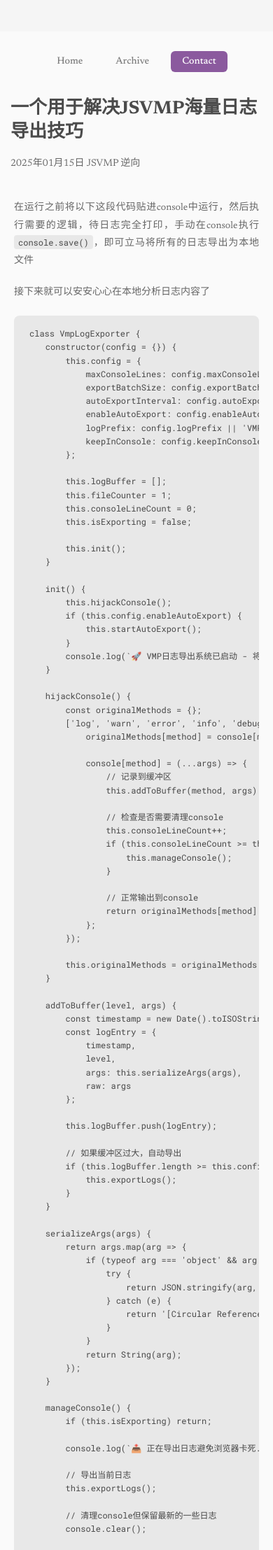
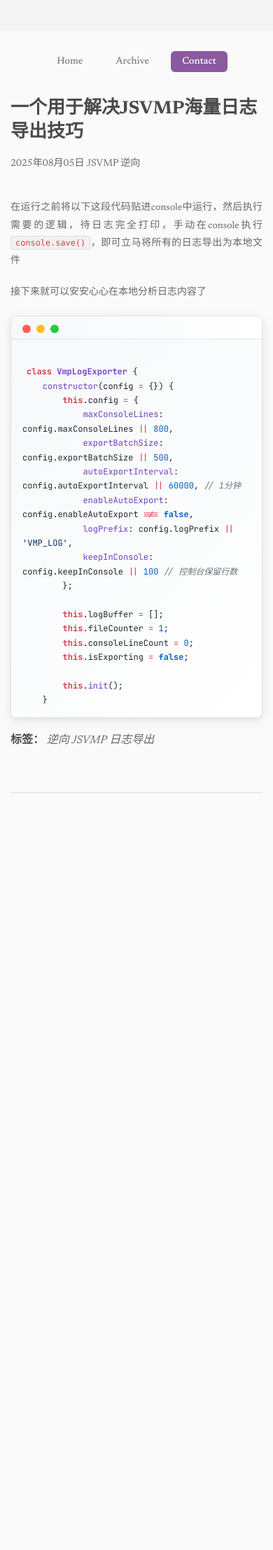
Before and after one commit to haloowhite/blog, a Jekyll site: the page built from _posts/2025-08-05-vmp-log-exporter.md, in a window 390 px wide. Shown: the part 414-2629 px from the top of the page at 70% size. Built offline with Jekyll 4.4.1, drawn with Linux system fonts in a browser that asks for light colours; some web fonts are replaced; some of the changed text lies outside the part shown.

Commit message:
feat: optimize style and ui/ux.

```diff
--- a/_config.yml
+++ b/_config.yml
@@ -10,6 +10,17 @@
 markdown: kramdown
 highlighter: rouge
 permalink: /:year/:month/:day/:title/
+
+# Markdown processing
+kramdown:
+  input: GFM
+  syntax_highlighter: rouge
+  syntax_highlighter_opts:
+    wrap: true
+    line_numbers: false
+    block:
+      line_numbers: false
+      wrap: true
 
 # Plugins
 plugins:
--- a/_layouts/default.html
+++ b/_layouts/default.html
@@ -130,5 +130,8 @@
         {{ content }}
     </main>
 </div>
+
+<!-- Code Copy Functionality -->
+<script src="{{ '/assets/js/code-copy.js' | relative_url }}"></script>
 </body>
 </html>
--- a/_posts/2025-08-05-vmp-log-exporter.md
+++ b/_posts/2025-08-05-vmp-log-exporter.md
@@ -1,7 +1,7 @@
 ---
 layout: post
 title: "一个用于解决JSVMP海量日志导出技巧"
-date: 2025-01-15
+date: 2025-08-05
 categories: [JSVMP, 逆向]
 tags: [逆向, JSVMP, 日志导出]
 excerpt: "在运行之前将以下这段代码贴进console中运行，然后执行需要的逻辑，待日志完全打印，手动在console执行 `console.save()`，即可立马将所有的日志导出为本地文件..."
--- a/assets/css/main.scss
+++ b/assets/css/main.scss
@@ -1,8 +1,9 @@
 ---
 ---
 
+@import "syntax-highlighting";
 
-@import url('https://fonts.googleapis.com/css2?family=Grape+Nuts&family=Inter:ital,opsz,wght@0,14..32,100..900;1,14..32,100..900&family=Newsreader:ital,opsz,wght@0,6..72,200..800;1,6..72,200..800&family=Roboto+Mono:ital,wght@0,100..700;1,100..700&family=Roboto:ital,wght@0,100..900;1,100..900&display=swap');
+@import url('https://fonts.googleapis.com/css2?family=Grape+Nuts&family=Inter:ital,opsz,wght@0,14..32,100..900;1,14..32,100..900&family=Newsreader:ital,opsz,wght@0,6..72,200..800;1,6..72,200..800&family=Roboto+Mono:ital,wght@0,100..700;1,100..700&family=Roboto:ital,wght@0,100..900;1,100..900&family=JetBrains+Mono:ital,wght@0,100..800;1,100..800&display=swap');
 
 
 $primary-gray: #f5f5f5;
@@ -27,10 +28,13 @@ $icon-black: #000;
 
 body {
   font-family: "Newsreader", serif;
-
   background-color: $off-white;
   color: $text-dark;
   line-height: 1.6;
+  font-feature-settings: "liga" 1, "kern" 1;
+  text-rendering: optimizeLegibility;
+  -webkit-font-smoothing: antialiased;
+  -moz-osx-font-smoothing: grayscale;
 }
 
 
@@ -444,6 +448,22 @@ body {
 }
 
 
+.post {
+  width: 100%;
+  margin: 0;
+  overflow-wrap: break-word;
+  word-wrap: break-word;
+  word-break: break-word;
+  box-sizing: border-box;
+
+  * {
+    max-width: 100%;
+    box-sizing: border-box;
+    overflow-wrap: break-word;
+    word-wrap: break-word;
+  }
+}
+
 .post-header {
   margin-bottom: 40px;
 
@@ -469,8 +489,11 @@ body {
 .post-content {
   line-height: 1.8;
   max-width: 100%;
-  margin: 0 20px;
+  margin: 0;
+  padding: 0;
   font-size: 16px;
+  word-wrap: break-word;
+  overflow-wrap: break-word;
 
 
   h1, h2, h3, h4, h5, h6 {
@@ -568,13 +591,16 @@ body {
     }
   }
 
-  code {
-    font-family: "Roboto Mono", monospace;
-    background-color: $secondary-gray;
-    padding: 3px 8px;
-    border-radius: 4px;
-    font-size: 0.88em;
-    color: $text-dark;
+  // Inline code styling (for `code` not in code blocks)
+  code:not(.highlighter-rouge code):not(.highlight code) {
+    font-family: "SF Mono", "Monaco", "Cascadia Code", "Roboto Mono", monospace;
+    background-color: rgba(239, 239, 239, 0.8);
+    color: #d73a49;
+    padding: 2px 6px;
+    border-radius: 3px;
+    font-size: 0.85em;
+    font-weight: 500;
+    border: 1px solid rgba(0, 0, 0, 0.08);
   }
 
   pre {
@@ -614,22 +640,29 @@ body {
 
   img {
     max-width: 100%;
+    width: auto;
     height: auto;
-    border-radius: 8px;
-    margin: 24px 0;
+    border-radius: 3px;
+    margin: 24px auto;
+    display: block;
     box-shadow: 0 4px 12px rgba(0, 0, 0, 0.1);
   }
 
 
   table {
     width: 100%;
+    max-width: 100%;
     border-collapse: collapse;
     margin: 32px 0;
+    table-layout: fixed;
+    word-wrap: break-word;
 
     th, td {
       padding: 12px 16px;
       text-align: left;
       border-bottom: 1px solid $border-color;
+      word-wrap: break-word;
+      overflow-wrap: break-word;
     }
 
     th {
@@ -811,8 +844,11 @@ body {
 .page-content {
   line-height: 1.8;
   max-width: 100%;
-  margin: 0 20px;
+  margin: 0;
+  padding: 0;
   font-size: 16px;
+  word-wrap: break-word;
+  overflow-wrap: break-word;
 
   h1, h2, h3, h4, h5, h6 {
     color: $text-dark;
@@ -972,7 +1008,8 @@ body {
     margin-left: 0;
 
     .post-content, .page-content {
-      margin: 0 10px;
+      margin: 0;
+      padding: 0;
       font-size: 15px;
 
       h1 {
@@ -1076,7 +1113,8 @@ body {
     margin-left: 0;
 
     .post-content, .page-content {
-      margin: 0 5px;
+      margin: 0;
+      padding: 0;
       font-size: 14px;
 
       h1 {
@@ -1140,3 +1178,134 @@ body {
   line-height: 1.6;
   margin-top: 8px;
 }
+
+// Enhanced code block styles - only for .highlighter-rouge DIV containers (multi-line code blocks)
+// Exclude inline code elements
+.highlighter-rouge:not(code) {
+  position: relative;
+  margin: 32px 0;
+  border-radius: 12px;
+  background: linear-gradient(135deg, #f6f8fa 0%, #ffffff 100%);
+  box-shadow: 0 4px 16px rgba(0, 0, 0, 0.08),
+              0 2px 4px rgba(0, 0, 0, 0.04);
+  border: 1px solid #e1e4e8;
+  overflow: hidden;
+  width: 100%;
+  max-width: 100%;
+  box-sizing: border-box;
+
+  // Header bar for macOS-style appearance (only on the outer container)
+  &::before {
+    content: '';
+    display: block;
+    height: 32px;
+    background: linear-gradient(90deg, #f6f8fa 0%, #ffffff 100%);
+    border-bottom: 1px solid #e1e4e8;
+    position: relative;
+  }
+
+  // macOS window controls (only on the outer container)
+  &::after {
+    content: '';
+    position: absolute;
+    top: 12px;
+    left: 16px;
+    width: 12px;
+    height: 12px;
+    border-radius: 50%;
+    background: #ff5f56;
+    box-shadow: 20px 0 0 #ffbd2e, 40px 0 0 #27ca3f;
+  }
+
+  .highlight {
+    // Remove any duplicate styling from .highlight since it's inside .highlighter-rouge
+    &::before, &::after {
+      display: none !important;
+    }
+  }
+
+  pre {
+    background: transparent !important;
+    padding: 24px;
+    margin: 0;
+    overflow-x: auto;
+    overflow-y: auto;
+    max-height: 500px;
+    font-family: "JetBrains Mono", "Fira Code", "SF Mono", "Cascadia Code", "Roboto Mono", monospace;
+    line-height: 1.7;
+    font-size: 14px;
+    color: #24292f;
+    max-width: 100%;
+    box-sizing: border-box;
+    scrollbar-width: thin;
+    scrollbar-color: transparent transparent;
+
+    &:hover {
+      scrollbar-color: rgba(139, 90, 158, 0.6) rgba(0, 0, 0, 0.05);
+    }
+
+    &::-webkit-scrollbar {
+      height: 6px;
+      width: 6px;
+    }
+
+    &::-webkit-scrollbar-track {
+      background: transparent;
+      border-radius: 3px;
+    }
+
+    &::-webkit-scrollbar-thumb {
+      background: transparent;
+      border-radius: 3px;
+      transition: background 0.3s ease;
+    }
+
+    &:hover::-webkit-scrollbar-track {
+      background: rgba(0, 0, 0, 0.05);
+    }
+
+    &:hover::-webkit-scrollbar-thumb {
+      background: rgba(139, 90, 158, 0.6);
+
+      &:hover {
+        background: rgba(139, 90, 158, 0.8);
+      }
+    }
+
+    code {
+      background: none !important;
+      padding: 0;
+      font-size: inherit;
+      color: inherit;
+      border-radius: 0;
+      font-family: inherit;
+      white-space: pre-wrap;
+      word-wrap: break-word;
+      overflow-wrap: break-word;
+    }
+  }
+}
+
+// Responsive adjustments for enhanced code blocks
+@media (max-width: 768px) {
+  .highlighter-rouge:not(code) {
+    margin: 24px 0;
+    border-radius: 8px;
+
+    pre {
+      padding: 20px;
+      font-size: 13px;
+    }
+  }
+}
+
+@media (max-width: 480px) {
+  .highlighter-rouge:not(code) {
+    margin: 20px 0;
+
+    pre {
+      padding: 16px;
+      font-size: 12px;
+    }
+  }
+}
--- /dev/null
+++ b/assets/css/syntax-highlighting.scss
@@ -0,0 +1,102 @@
+// GitHub Light Theme for Rouge - GitHub style light syntax highlighting
+.highlighter-rouge, .highlight {
+  // Base colors
+  color: #24292f;
+  background-color: transparent;
+
+  // Highlighted line
+  .hll { background-color: #f6f8fa }
+
+  // Comments
+  .c { color: #6a737d; font-style: italic } /* Comment */
+  .ch { color: #6a737d; font-style: italic } /* Comment.Hashbang */
+  .cm { color: #6a737d; font-style: italic } /* Comment.Multiline */
+  .c1 { color: #6a737d; font-style: italic } /* Comment.Single */
+  .cs { color: #6a737d; font-style: italic; font-weight: bold } /* Comment.Special */
+
+  // Preprocessor
+  .cp { color: #d73a49; font-weight: bold } /* Comment.Preproc */
+  .cpf { color: #6a737d; font-style: italic } /* Comment.PreprocFile */
+
+  // Keywords
+  .k { color: #d73a49; font-weight: bold } /* Keyword */
+  .kc { color: #005cc5; font-weight: bold } /* Keyword.Constant */
+  .kd { color: #d73a49; font-weight: bold } /* Keyword.Declaration */
+  .kn { color: #d73a49; font-weight: bold } /* Keyword.Namespace */
+  .kp { color: #d73a49; font-weight: bold } /* Keyword.Pseudo */
+  .kr { color: #d73a49; font-weight: bold } /* Keyword.Reserved */
+  .kt { color: #005cc5; font-weight: bold } /* Keyword.Type */
+
+  // Operators
+  .o { color: #d73a49 } /* Operator */
+  .ow { color: #d73a49; font-weight: bold } /* Operator.Word */
+
+  // Strings
+  .s { color: #032f62 } /* Literal.String */
+  .sa { color: #032f62 } /* Literal.String.Affix */
+  .sb { color: #032f62 } /* Literal.String.Backtick */
+  .sc { color: #032f62 } /* Literal.String.Char */
+  .dl { color: #032f62 } /* Literal.String.Delimiter */
+  .sd { color: #032f62; font-style: italic } /* Literal.String.Doc */
+  .s2 { color: #032f62 } /* Literal.String.Double */
+  .se { color: #005cc5 } /* Literal.String.Escape */
+  .sh { color: #032f62 } /* Literal.String.Heredoc */
+  .si { color: #005cc5 } /* Literal.String.Interpol */
+  .sx { color: #032f62 } /* Literal.String.Other */
+  .sr { color: #032f62 } /* Literal.String.Regex */
+  .s1 { color: #032f62 } /* Literal.String.Single */
+  .ss { color: #005cc5 } /* Literal.String.Symbol */
+
+  // Numbers
+  .m { color: #005cc5 } /* Literal.Number */
+  .mb { color: #005cc5 } /* Literal.Number.Bin */
+  .mf { color: #005cc5 } /* Literal.Number.Float */
+  .mh { color: #005cc5 } /* Literal.Number.Hex */
+  .mi { color: #005cc5 } /* Literal.Number.Integer */
+  .mo { color: #005cc5 } /* Literal.Number.Oct */
+  .il { color: #005cc5 } /* Literal.Number.Integer.Long */
+
+  // Names
+  .n { color: #24292f } /* Name */
+  .na { color: #6f42c1 } /* Name.Attribute */
+  .nb { color: #005cc5 } /* Name.Builtin */
+  .bp { color: #005cc5 } /* Name.Builtin.Pseudo */
+  .nc { color: #6f42c1; font-weight: bold } /* Name.Class */
+  .no { color: #005cc5 } /* Name.Constant */
+  .nd { color: #6f42c1 } /* Name.Decorator */
+  .ni { color: #24292f } /* Name.Entity */
+  .ne { color: #d73a49; font-weight: bold } /* Name.Exception */
+  .nf { color: #6f42c1 } /* Name.Function */
+  .fm { color: #6f42c1 } /* Name.Function.Magic */
+  .nl { color: #24292f } /* Name.Label */
+  .nn { color: #6f42c1 } /* Name.Namespace */
+  .nx { color: #24292f } /* Name.Other */
+  .py { color: #24292f } /* Name.Property */
+  .nt { color: #22863a } /* Name.Tag */
+  .nv { color: #e36209 } /* Name.Variable */
+  .vc { color: #e36209 } /* Name.Variable.Class */
+  .vg { color: #e36209 } /* Name.Variable.Global */
+  .vi { color: #e36209 } /* Name.Variable.Instance */
+  .vm { color: #e36209 } /* Name.Variable.Magic */
+
+  // Generic
+  .g { color: #24292f } /* Generic */
+  .gd { color: #d73a49; background-color: #ffeef0 } /* Generic.Deleted */
+  .ge { font-style: italic } /* Generic.Emph */
+  .gr { color: #d73a49 } /* Generic.Error */
+  .gh { color: #005cc5; font-weight: bold } /* Generic.Heading */
+  .gi { color: #22863a; background-color: #f0fff4 } /* Generic.Inserted */
+  .go { color: #6a737d } /* Generic.Output */
+  .gp { color: #6a737d } /* Generic.Prompt */
+  .gs { font-weight: bold } /* Generic.Strong */
+  .gu { color: #005cc5; font-weight: bold } /* Generic.Subheading */
+  .gt { color: #d73a49 } /* Generic.Traceback */
+
+  // Other
+  .err { color: #f8f8f2; background-color: #d73a49 } /* Error */
+  .l { color: #24292f } /* Literal */
+  .ld { color: #032f62 } /* Literal.Date */
+  .p { color: #24292f } /* Punctuation */
+  .w { color: #24292f } /* Text.Whitespace */
+  .x { color: #24292f } /* Other */
+}
--- /dev/null
+++ b/assets/js/code-copy.js
@@ -0,0 +1,81 @@
+// Code block copy functionality
+document.addEventListener('DOMContentLoaded', function() {
+    // Add copy buttons to all code blocks (div containers only, not inline code)
+    // const codeBlocks = document.querySelectorAll('div.highlighter-rouge');
+    //
+    // codeBlocks.forEach(function(codeBlock) {
+    //     // Create copy button
+    //     const copyBtn = document.createElement('button');
+    //     copyBtn.className = 'copy-btn';
+    //     copyBtn.textContent = 'Copy';
+    //     copyBtn.setAttribute('aria-label', 'Copy code to clipboard');
+    //
+    //     // Add copy button to code block
+    //     codeBlock.appendChild(copyBtn);
+    //
+    //     // Add click event listener
+    //     copyBtn.addEventListener('click', function() {
+    //         const code = codeBlock.querySelector('code');
+    //         if (code) {
+    //             copyToClipboard(code.textContent, copyBtn);
+    //         }
+    //     });
+    // });
+
+    // Copy to clipboard function
+    function copyToClipboard(text, button) {
+        if (navigator.clipboard && window.isSecureContext) {
+            // Modern clipboard API
+            navigator.clipboard.writeText(text).then(function() {
+                showCopySuccess(button);
+            }).catch(function(err) {
+                console.error('Failed to copy text: ', err);
+                fallbackCopyTextToClipboard(text, button);
+            });
+        } else {
+            // Fallback for older browsers
+            fallbackCopyTextToClipboard(text, button);
+        }
+    }
+
+    // Fallback copy method
+    function fallbackCopyTextToClipboard(text, button) {
+        const textArea = document.createElement('textarea');
+        textArea.value = text;
+
+        // Avoid scrolling to bottom
+        textArea.style.top = '0';
+        textArea.style.left = '0';
+        textArea.style.position = 'fixed';
+        textArea.style.opacity = '0';
+
+        document.body.appendChild(textArea);
+        textArea.focus();
+        textArea.select();
+
+        try {
+            const successful = document.execCommand('copy');
+            if (successful) {
+                showCopySuccess(button);
+            } else {
+                console.error('Fallback: Copying text command was unsuccessful');
+            }
+        } catch (err) {
+            console.error('Fallback: Oops, unable to copy', err);
+        }
+
+        document.body.removeChild(textArea);
+    }
+
+    // Show copy success feedback
+    function showCopySuccess(button) {
+        const originalText = button.textContent;
+        button.textContent = 'Copied!';
+        button.classList.add('copied');
+
+        setTimeout(function() {
+            button.textContent = originalText;
+            button.classList.remove('copied');
+        }, 2000);
+    }
+});
```
Also changed, not shown: .claude/settings.local.json (added), README.md, 11 other files.
